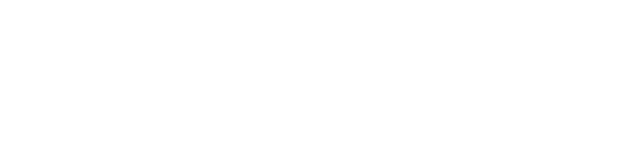
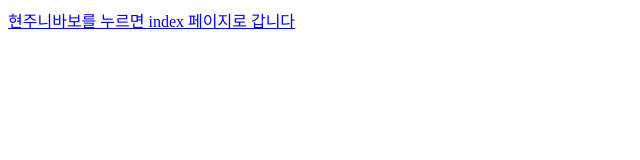
Before and after one commit to janghyunjoon/project_1, a plain HTML site: page firstpage.html in a window 1280 px wide. Shown: the whole page, without its empty margins (0-640 px from the left). Drawn offline with Linux system fonts and the light colour scheme.

Commit message:
Update firstpage.html

```diff
--- a/firstpage.html
+++ b/firstpage.html
@@ -1,11 +1,17 @@
 <!DOCTYPE html>
 <html lang="en">
+
 <head>
     <meta charset="UTF-8">
     <meta name="viewport" content="width=device-width, initial-scale=1.0">
     <title>Document</title>
 </head>
+
 <body>
+    <nav>
+        <a href="index.html">현주니바보를 누르면 index 페이지로 갑니다</a>
+        <a href=""></a>
+    </nav>
+</body>
 
-</body>
 </html>
```
